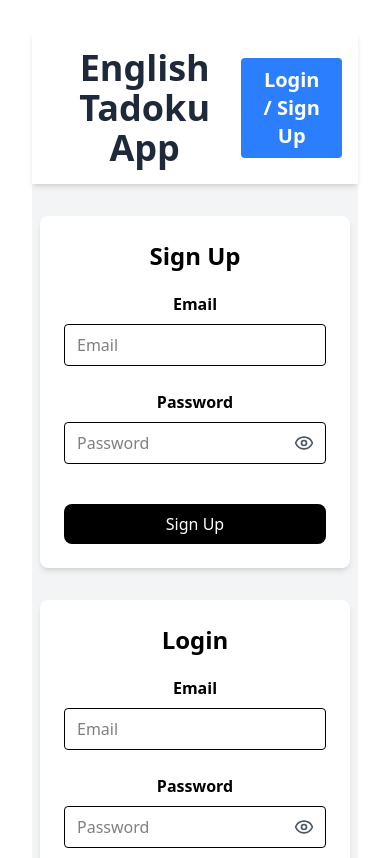
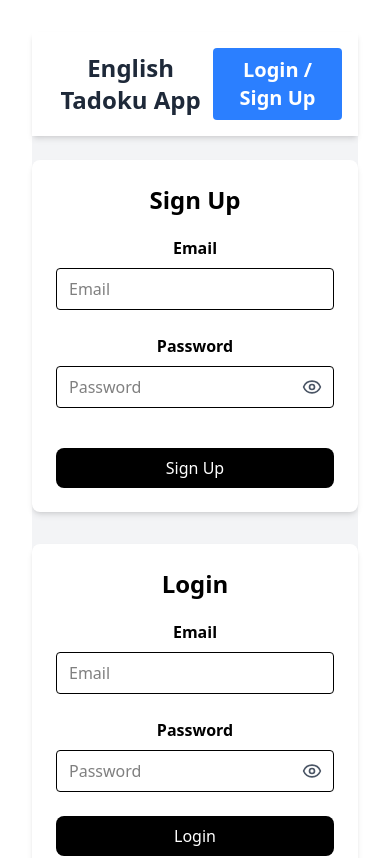
Before and after one commit to shuheikomatsuki/english-tadoku-app, a React (Vite) app in the folder frontend/: page /auth in a window 390 px wide. Shown: the top 858 px of the page. Built offline with nearby package versions, Linux system fonts and the light colour scheme; no server answers.

Commit message:
特にモバイル画面のレイアウトを変更

```diff
--- a/frontend/src/components/Dashboard.tsx
+++ b/frontend/src/components/Dashboard.tsx
@@ -83,7 +83,7 @@ const Dashboard: React.FC = () => {
     <>
       <div className="w-full max-w-4xl mx-auto">
         <div className="flex justify-between items-center mb-8">
-          <h1 className="text-3xl font-bold">Dashboard</h1>
+          <h1 className="text-3xl font-bold text-center w-full">Dashboard</h1>
           {/* <button
             onClick={logout}
             className="bg-red-500 hover:bg-red-600 text-white font-bold py-2 px-4 rounded transition-colors"
--- a/frontend/src/components/Header.tsx
+++ b/frontend/src/components/Header.tsx
@@ -8,7 +8,7 @@ const Header: React.FC = () => {
   return (
     <header className="bg-white shadow-md">
       <div className="container mx-auto p-4 flex justify-between items-center">
-        <Link to="/" className="text-4xl font-bold text-gray-800">
+        <Link to="/" className="text-2xl sm:text-3xl md:text-4xl font-bold text-gray-800">
           English Tadoku App
         </Link>
 
@@ -26,7 +26,7 @@ const Header: React.FC = () => {
 
               <button
                 onClick={logout}
-                className="bg-red-500 hover:bg-red-600 text-white text-xl font-bold m-4 py-2 px-4 rounded"
+                className="bg-red-500 hover:bg-red-600 text-white text-xl font-bold m-4 py-2 px-2 rounded"
               >
                 Logout
               </button>
--- a/frontend/src/components/Layout.tsx
+++ b/frontend/src/components/Layout.tsx
@@ -8,7 +8,7 @@ const Layout: React.FC = () => {
     <div className="flex flex-col min-h-screen bg-gray-100">
       <Header />
 
-      <main className="flex-grow container mx-auto px-2 md:px-4 py-8">
+      <main className="flex-grow mx-auto px-0 md:px-4 py-6 max-w-screen-lg">
         <Outlet />
       </main>
 
--- a/frontend/src/components/StoryDetail.tsx
+++ b/frontend/src/components/StoryDetail.tsx
@@ -123,8 +123,8 @@ const StoryDetail: React.FC = () => {
 
   return (
     <>
-      <div className="bg-white p-3 md:p-8 rounded-lg shadow-md w-full max-w-6xl mx-auto">
-        <Link to="/" className="text-blue-500 text-2xl hover:underline mb-4">&larr; Back to Dashboard</Link>
+      <div className="bg-white p-1 md:p-8 rounded-lg shadow-md w-full max-w-full mx-auto">
+        <Link to="/" className="block text-blue-500 text-2xl hover:underline mt-3 mb-4 md:mt-0">&larr; Back to Dashboard</Link>
 
         <div className="my-4 pt-6">
           {isEditing ? (
@@ -187,7 +187,7 @@ const StoryDetail: React.FC = () => {
           </div>
         </div>
 
-        <div className="prose max-w-none prose-sm sm:prose-base mb-6 pt-10 text-left">
+        <div className="prose max-w-none text-sm md:text-base lg:text-lg mb-6 pt-6 text-left px-2 md:px-0">
           <ReactMarkdown remarkPlugins={[remarkGfm]}>
             {storyDetail?.content || ''}
           </ReactMarkdown>
```
